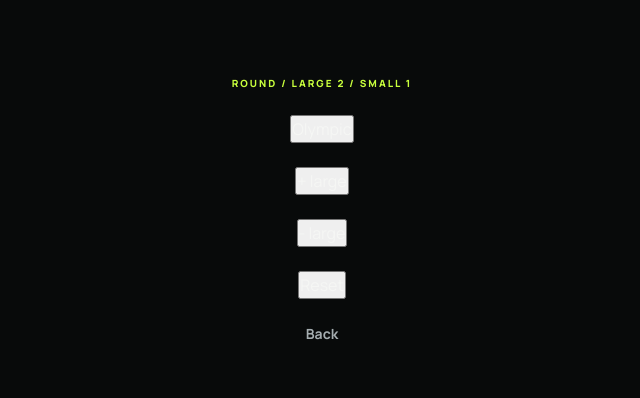
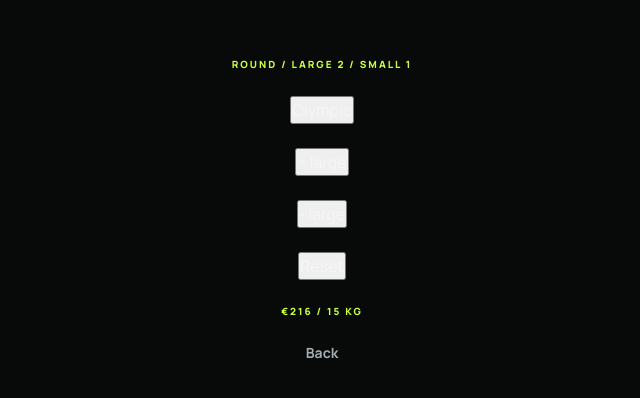
Before and after one commit to finn-van-eyck/configurator-vaneyck, a React (Vite) app in the folder code/: page /configure in a window 1280 px wide. Shown: the part 190-588 px from the top of the page, without its empty margins (318-958 px from the left). Built offline with nearby package versions, Linux system fonts and the light colour scheme.

Commit message:
Usetotals gemaakt + getest + prijzen toegevoegd bij toevoegine van gewichten

```diff
--- a/code/src/config/options.ts
+++ b/code/src/config/options.ts
@@ -147,6 +147,11 @@ export const PLATE_WEIGHTS: PlateStack = {
   small: 1.25,
 };
 
+export const PLATE_PRICES: PlateStack = {
+  large: 6,
+  small: 4,
+};
+
 export const BAR_WEIGHT = 2.5;
 export const MIN_PLATES_PER_SIDE = 1;
 export const MAX_PLATES_PER_SIDE = 4;
--- /dev/null
+++ b/code/src/hooks/useTotals.ts
@@ -0,0 +1,53 @@
+import { useConfigStore } from "../store/useConfigStore";
+import {
+  BAR_WEIGHT,
+  BASE_PRICE,
+  COLLARS,
+  FINISHES,
+  GRIPS,
+  LED_MODES,
+  PLATE_SHAPES,
+  PLATE_WEIGHTS,
+  PLATE_PRICES,
+  RACKS,
+} from "../config/options";
+import type { Option } from "../config/options";
+
+//zoekt de optie met deze id in de lijst en geeft de prijs terug
+const findPrice = (options: Option<string>[], id: string) => {
+  const option = options.find((item) => item.id === id);
+
+  if (option) {
+    return option.price;
+  }
+  //anders geeft die undefined en kan er geen prijs berekend worden
+  return 0;
+};
+
+export const useTotals = () => {
+  const plateShape = useConfigStore((state) => state.plateShape);
+  const finish = useConfigStore((state) => state.finish);
+  const plates = useConfigStore((state) => state.plates);
+  const grip = useConfigStore((state) => state.grip);
+  const collar = useConfigStore((state) => state.collar);
+  const rack = useConfigStore((state) => state.rack);
+  const ledMode = useConfigStore((state) => state.ledMode);
+
+  let price = BASE_PRICE;
+  price += findPrice(PLATE_SHAPES, plateShape);
+  price += findPrice(FINISHES, finish);
+  price += findPrice(GRIPS, grip);
+  price += findPrice(COLLARS, collar);
+  price += findPrice(RACKS, rack);
+
+  //de led kan enkel aan als er een rack is
+  if (rack === "stand") {
+    price += findPrice(LED_MODES, ledMode);
+  }
+  const platesPricePerSide = plates.large * PLATE_PRICES.large + plates.small * PLATE_PRICES.small;
+  price += platesPricePerSide * 2;
+  const platesPerSide = plates.large * PLATE_WEIGHTS.large + plates.small * PLATE_WEIGHTS.small;
+  const weight = BAR_WEIGHT + platesPerSide * 2;
+
+  return { price, weight };
+};
--- a/code/src/pages/ConfiguratorPage/ConfiguratorPage.tsx
+++ b/code/src/pages/ConfiguratorPage/ConfiguratorPage.tsx
@@ -2,6 +2,7 @@ import { Link } from "react-router";
 import { ROUTES } from "../../constants";
 import { useConfigStore } from "../../store/useConfigStore";
 import styles from "./ConfiguratorPage.module.css";
+import { useTotals } from "../../hooks/useTotals";
 
 const ConfiguratorPage = () => {
   const plateShape = useConfigStore((state) => state.plateShape);
@@ -11,6 +12,7 @@ const ConfiguratorPage = () => {
   const addPlate = useConfigStore((state) => state.addPlate);
   const removePlate = useConfigStore((state) => state.removePlate);
   const reset = useConfigStore((state) => state.reset);
+  const { price, weight } = useTotals();
 
   return (
     <main className={styles.configurator}>
@@ -31,6 +33,10 @@ const ConfiguratorPage = () => {
         Reset
       </button>
 
+      <p className={styles.configurator__label}>
+        €{price} / {weight} kg
+      </p>
+
       <Link to={ROUTES.HOME} className={styles.configurator__back}>
         Back
       </Link>
```
